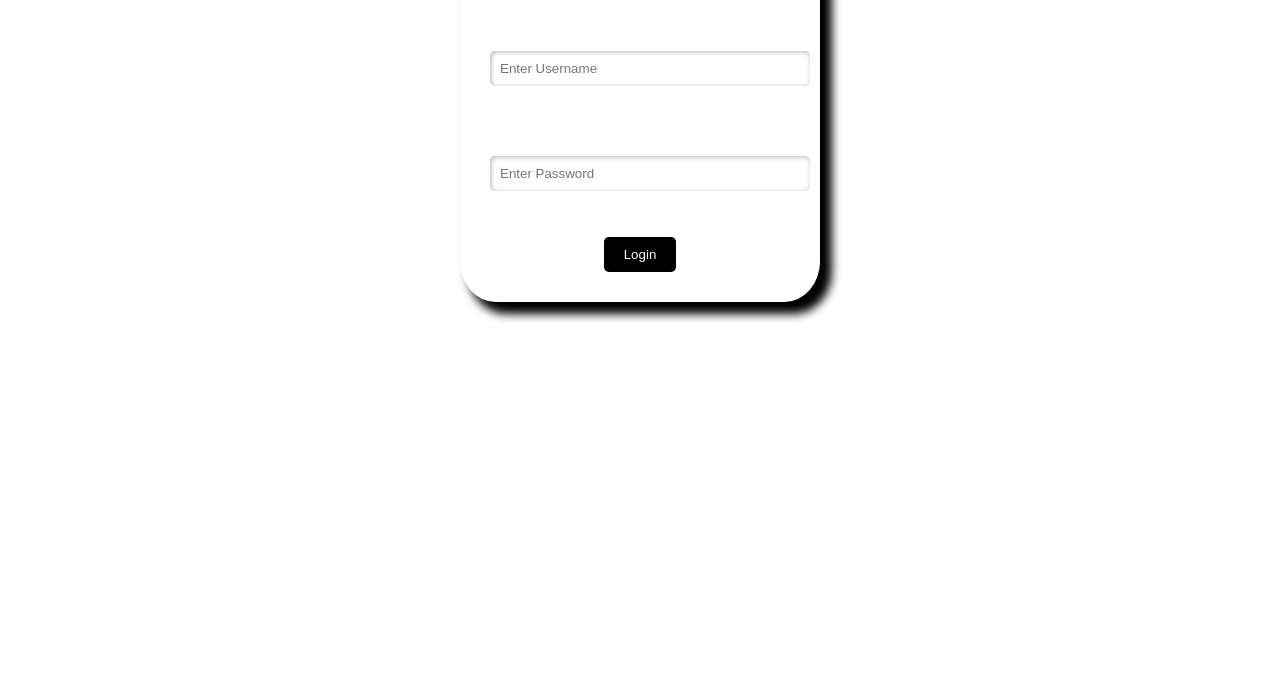
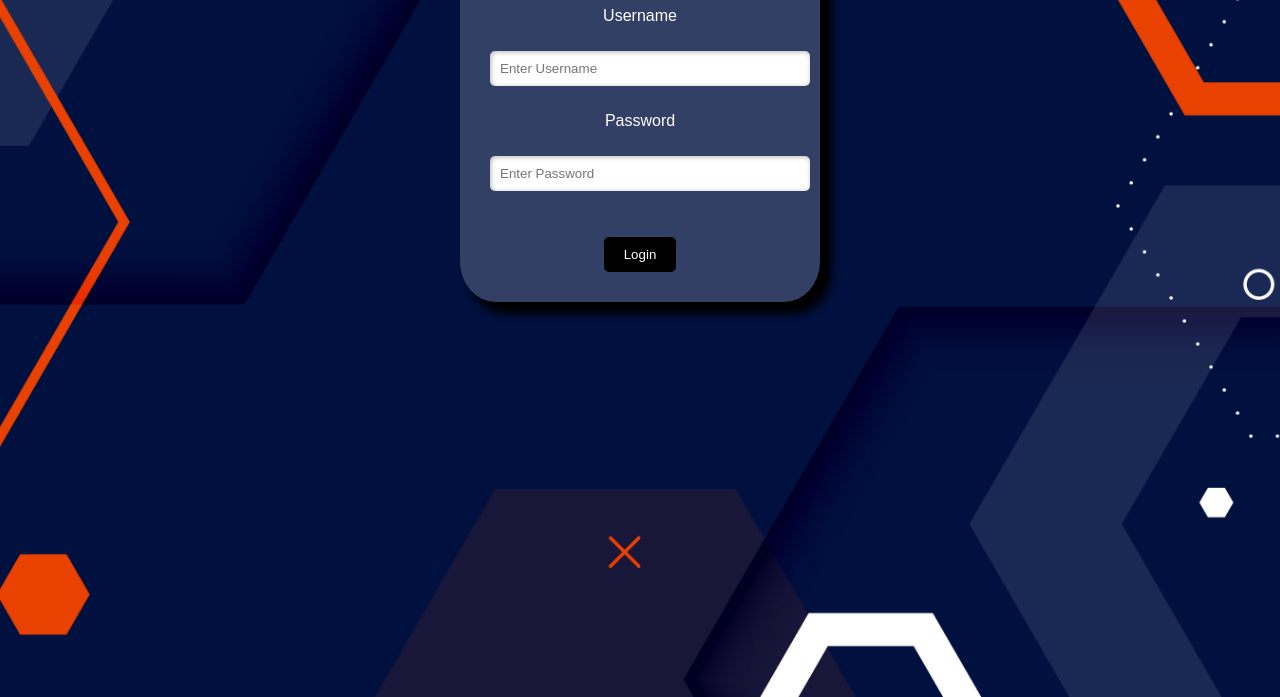
Before and after one commit to lorenzlausa08/exercise2, a plain HTML site: page index.html in a window 1280 px wide. Shown: the part 253-950 px from the top of the page. Drawn offline with Linux system fonts and the light colour scheme.

Commit message:
Update index.html

```diff
--- a/index.html
+++ b/index.html
@@ -7,7 +7,7 @@
         margin: 0;
         padding: 0;
         font-family: Arial, sans-serif;
-        background-image: url('C:/Users/Lorenz Cassey Lausa/Desktop/Lorenz/19335268_6085949.jpg');
+        background-image: url('bg.jpg');
         background-size: cover;
         background-repeat: no-repeat;
         background-position: center;
```
